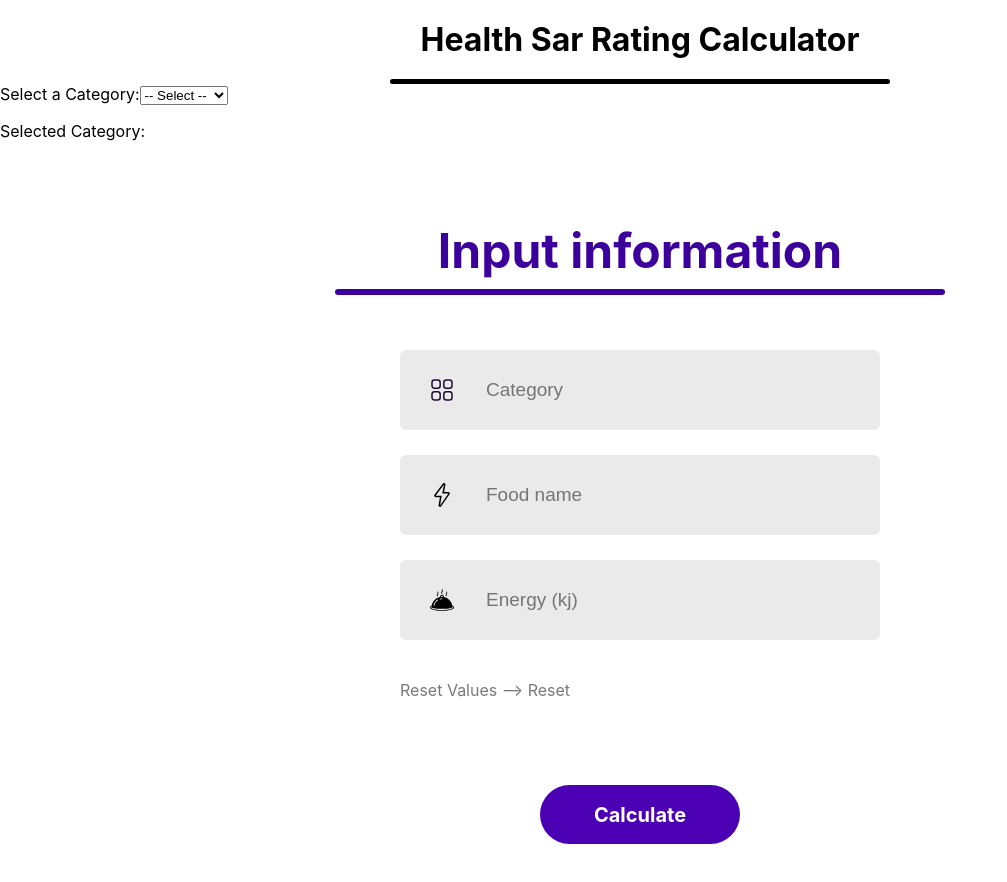
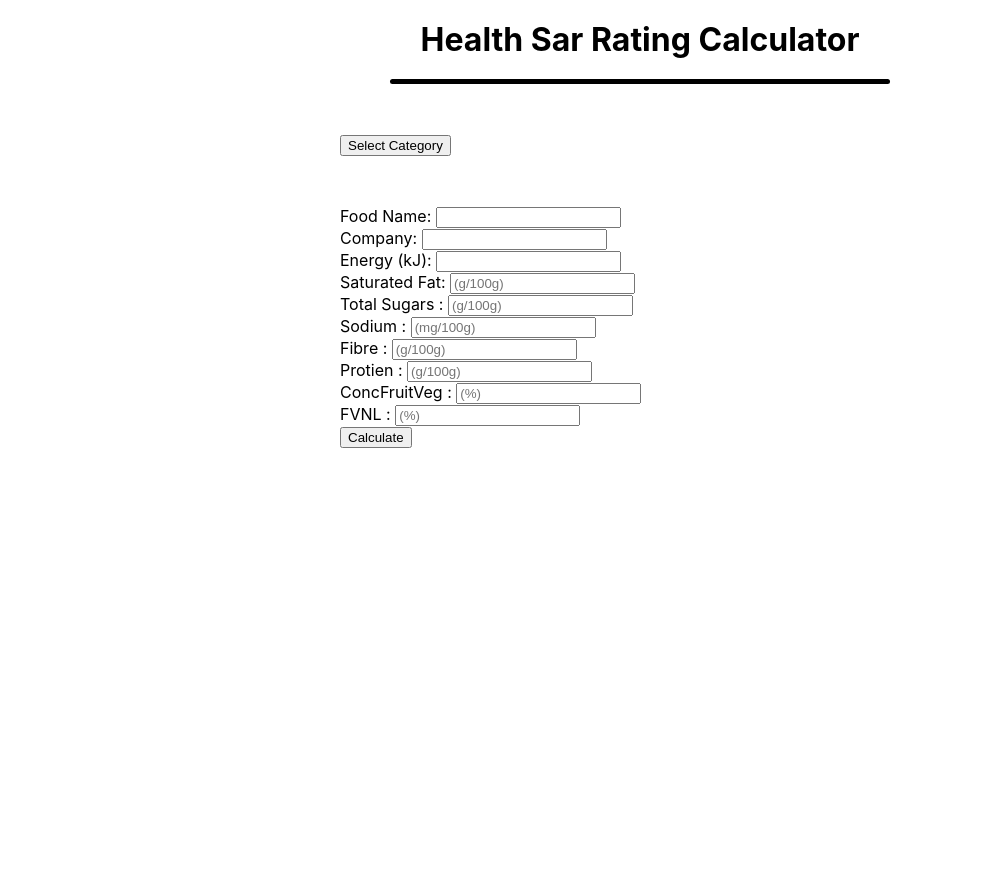
Before and after one commit to uoa-compsci399-s1-2024/capstone-project-2024-s1-team-9, a React (Create React App) app: page / in a window 1280 px wide. Shown: the top 882 px of the page, without its empty margins (0-1007 px from the left). After the commit the page ends 800 px from the top, so only its background shows below. Built offline with nearby package versions, Linux system fonts and the light colour scheme.

Commit message:
added drop down for food and nondairybev
added drop down for food and nondairybev and created forms for each

```diff
--- a/package.json
+++ b/package.json
@@ -6,7 +6,9 @@
     "@testing-library/jest-dom": "^5.17.0",
     "@testing-library/react": "^13.4.0",
     "@testing-library/user-event": "^13.5.0",
+    "bootstrap": "^5.3.3",
     "react": "^18.2.0",
+    "react-bootstrap": "^2.10.2",
     "react-dom": "^18.2.0",
     "react-scripts": "^5.0.1",
     "web-vitals": "^2.1.4"
--- a/src/App.js
+++ b/src/App.js
@@ -1,15 +1,20 @@
 import "./App.css";
 import "./Components/calculator/calculator.jsx";
+
 import calculator from "./Components/calculator/calculator.jsx";
 import "./Components/category/CategorySelector.jsx";
-import CategorySelector from "./Components/category/CategorySelector.jsx";"./Components/category/CategorySelector.jsx";
+import CategorySelector from "./Components/category/CategorySelector.jsx";
+
+import Calculator1 from "./Components/calculator/Calculator1.js";
+
 function App() {
   return (
     <div className="App">
       <h1 className="title">Health Sar Rating Calculator</h1>
       <div className="underline1"></div>
-      {CategorySelector()}
-      {calculator()}
+      <Calculator1 />
+      {/* {CategorySelector()} */}
+
 
     </div>
   );
--- /dev/null
+++ b/src/Components/calculator/Calculator1.js
@@ -0,0 +1,40 @@
+import React, { useState } from "react";
+import { Container, Row, Col, DropdownButton, Dropdown } from "react-bootstrap";
+import FoodForm from "./FoodForm";
+import NonDairyForm from "./NonDairyForm";
+import "./Calculator1Styles.css";
+const Calculator1 = () => {
+  const [selectedCategory, setSelectedCategory] = useState("food");
+
+  const handleCategorySelect = (category) => {
+    setSelectedCategory(category);
+  };
+
+  return (
+    <Container>
+      <Row>
+        <Col size={12}>
+          <DropdownButton
+          className="dropdown-button"
+            id="dropdown-basic-button"
+            title="Select Category"
+            variant="primary"
+            onSelect={(eventKey) => handleCategorySelect(eventKey)}
+          >
+            <Dropdown.Item eventKey="food">Food</Dropdown.Item>
+            <Dropdown.Item eventKey="non-dairy">Non-Dairy Beverage</Dropdown.Item>
+          </DropdownButton>
+        </Col>
+      </Row>
+      <Row>
+        <Col size={12}>
+
+          {selectedCategory === "food" && <FoodForm />}
+          {selectedCategory === "non-dairy" && <NonDairyForm />}
+        </Col>
+      </Row>
+    </Container>
+  );
+};
+
+export default Calculator1;
--- /dev/null
+++ b/src/Components/calculator/Calculator1Styles.css
@@ -0,0 +1,26 @@
+
+
+  /* CSS for dropdown menu */
+  .dropdown-menu {
+    background-color: #f8f9fa;
+  }
+
+  /* CSS for dropdown items */
+  .dropdown-item {
+    color: #343a40;
+    display: block;
+    width: 100%;
+
+  }
+
+  /* CSS for forms container */
+  .forms-container {
+    margin-top: 20px;
+  }
+
+  .dropdown-button{
+    background-color: #fff;
+    border: none;
+    color: white;
+    margin-bottom: 50px;
+  }
--- /dev/null
+++ b/src/Components/calculator/FoodForm.js
@@ -0,0 +1,139 @@
+import React, { useState } from "react";
+import logo1  from "../Assets/category.svg";
+import logo2  from "../Assets/energy.svg";
+import logo3  from "../Assets/food.svg";
+const FoodRatingForm = () => {
+  const [foodName, setFoodName] = useState("");
+  const [company, setCompany] = useState("");
+  const [energy, setEnergy] = useState("");
+  const [saturatedFat, setSaturatedFat] = useState("");
+  const [totalSugars, setTotalSugars] = useState("");
+  const [sodium, setSodium] = useState("");
+  const [fibre, setFibre] = useState("");
+  const [protein, setProtein] = useState("");
+  const [concFruitVeg, setConcFruitVeg] = useState("");
+  const [fvnl, setFvnl] = useState("");
+
+  const handleSubmit = (e) => {
+    e.preventDefault();
+
+    // get api data here
+  };
+
+  return (
+    <form onSubmit={handleSubmit}>
+      <div>
+        <label>Food Name: </label>
+        <input
+          type="text"
+          value={foodName}
+          onChange={(e) => setFoodName(e.target.value)}
+          required
+
+        />
+      </div>
+      <div>
+        <label>Company: </label>
+        <input
+          type="text"
+          value={company}
+          onChange={(e) => setCompany(e.target.value)}
+          required
+        />
+      </div>
+
+       <div>
+        <label>Energy (kJ): </label>
+        <input
+          type="number"
+          value={energy}
+          onChange={(e) => setEnergy(e.target.value)}
+          required />
+        </div>
+
+        <div>
+        <label>Saturated Fat: </label>
+        <input
+          type="number"
+          value={saturatedFat}
+          onChange={(e) => setSaturatedFat(e.target.value)}
+          required
+          placeholder="(g/100g)" />
+        </div>
+
+        <div>
+        <label>Total Sugars : </label>
+        <input
+          type="number"
+          value={totalSugars}
+          onChange={(e) => setTotalSugars(e.target.value)}
+          required
+          placeholder="(g/100g)"/>
+        </div>
+
+        <div>
+        <label>Sodium : </label>
+        <input
+          type="number"
+          value={sodium}
+          onChange={(e) => setSodium(e.target.value)}
+          required
+          placeholder="(mg/100g)" />
+        </div>
+
+        <div>
+        <label>Fibre : </label>
+        <input
+          type="number"
+          value={fibre}
+          onChange={(e) => setFibre(e.target.value)}
+          required
+          placeholder="(g/100g)"/>
+        </div>
+
+        <div>
+        <label>Protien : </label>
+        <input
+          type="number"
+          value={protein}
+          onChange={(e) => setProtein(e.target.value)}
+          required
+          placeholder="(g/100g)"/>
+        </div>
+
+        <div>
+        <label>ConcFruitVeg : </label>
+        <input
+          type="number"
+          value={concFruitVeg}
+          onChange={(e) => setConcFruitVeg(e.target.value)}
+          required
+          placeholder="(%)"
+          />
+
+        </div>
+
+        <div>
+        <label>FVNL : </label>
+        <input
+          type="number"
+          value={fvnl}
+          onChange={(e) => setFvnl(e.target.value)}
+          required
+          placeholder="(%)" />
+        </div>
+
+
+
+
+
+
+
+      <div>
+        <button type="submit">Calculate</button>
+      </div>
+    </form>
+  );
+};
+
+export default FoodRatingForm;
--- /dev/null
+++ b/src/Components/calculator/NonDairyForm.js
@@ -0,0 +1,77 @@
+import React, {useState} from 'react'
+
+const NonDairyForm = () => {
+    const [foodName, setFoodName] = useState("");
+    const [company, setCompany] = useState("");
+    const [energy, setEnergy] = useState("");
+    const [totalSugars, setTotalSugars] = useState("");
+    const [fvnl, setFvnl] = useState("");
+
+    const handleSubmit = (e) => {
+      e.preventDefault();
+
+      // get api data here
+    };
+
+
+
+
+  return (
+    <form onSubmit={handleSubmit}>
+      <div>
+        <label>Food Name: </label>
+        <input
+          type="text"
+          value={foodName}
+          onChange={(e) => setFoodName(e.target.value)}
+          required
+
+        />
+      </div>
+      <div>
+        <label>Company: </label>
+        <input
+          type="text"
+          value={company}
+          onChange={(e) => setCompany(e.target.value)}
+          required
+        />
+      </div>
+
+       <div>
+        <label>Energy (kJ): </label>
+        <input
+          type="number"
+          value={energy}
+          onChange={(e) => setEnergy(e.target.value)}
+          required />
+        </div>
+
+
+        <div>
+        <label>Total Sugars : </label>
+        <input
+          type="number"
+          value={totalSugars}
+          onChange={(e) => setTotalSugars(e.target.value)}
+          required
+          placeholder="(g/100g)"/>
+        </div>
+
+
+
+        <div>
+        <label>FVNL : </label>
+        <input
+          type="number"
+          value={fvnl}
+          onChange={(e) => setFvnl(e.target.value)}
+          required
+          placeholder="(%)" />
+        </div>
+
+        </form>
+  )
+}
+
+export default NonDairyForm
--- a/src/Components/category/CategorySelector.jsx
+++ b/src/Components/category/CategorySelector.jsx
@@ -1,6 +1,6 @@
 import React, { useState } from 'react';
 import './category.css'; // Import CSS file for styling
-
+import FoodForm from "../calculator/FoodForm";
 const CategorySelector = () => {
   // State to hold the selected category
   const [selectedCategory, setSelectedCategory] = useState('');
```
Also changed, not shown: 1 other file (tests, documents, lock files or other folders).
